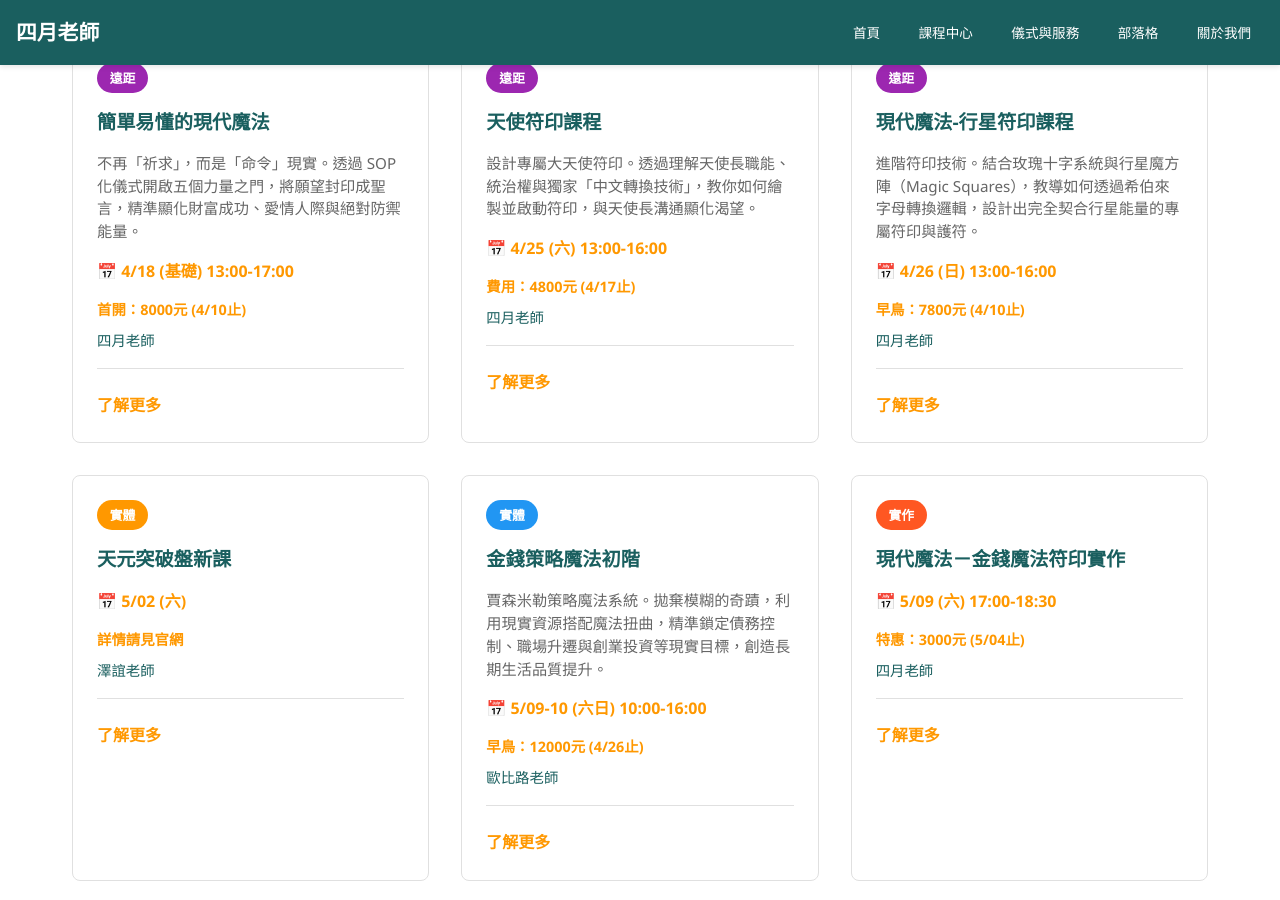
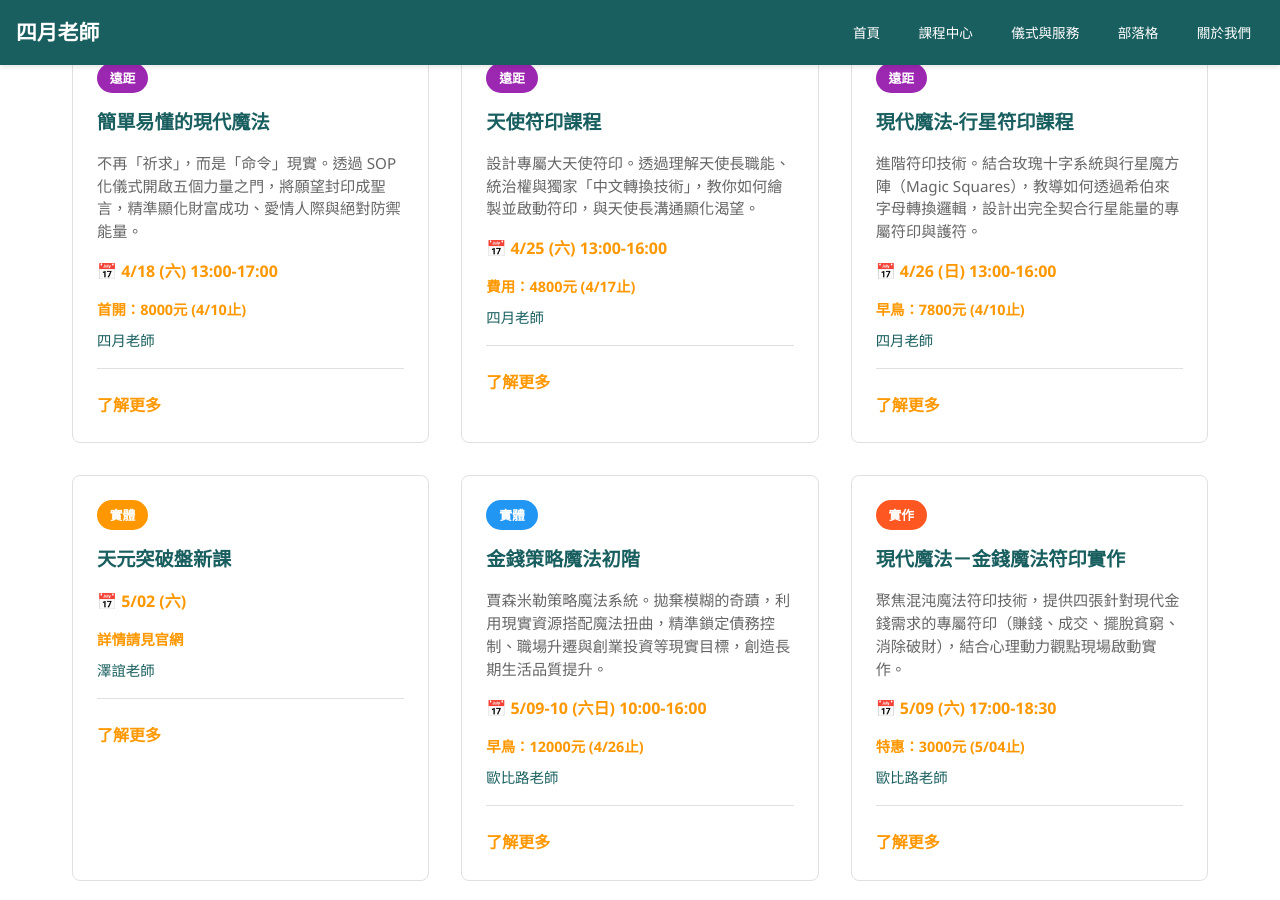
Before and after one commit to light4uliuphone-lang/hoodoo, a Jekyll site: the page built from index.html, in a window 1280 px wide and 900 px high, scrolled down 1051 px. Built offline with Jekyll 4.4.1, drawn with Linux system fonts in a browser that asks for light colours.

Commit message:
Update index.html

```diff
--- a/index.html
+++ b/index.html
@@ -7,7 +7,7 @@
     <div class="hero-content">
         <h1>探索魔法的力量</h1>
         <p>透過策略魔法、藥草魔法與胡督傳統，重新定義您的人生</p>
-        <a href="/course/" class="cta-button">探索全部課程</a>
+        <a href="/course.html" class="cta-button">探索全部課程</a>
     </div>
 </section>
 
@@ -57,7 +57,7 @@
                 <h3>簡單易懂的現代魔法</h3>
                 <p>不再「祈求」，而是「命令」現實。透過 SOP 化儀式開啟五個力量之門，將願望封印成聖言，精準顯化財富成功、愛情人際與絕對防禦能量。</p>
                 <div class="course-info">
-                    <div style="margin-bottom: 5px; color: #ff9800; font-weight: bold;">📅 4/18 (基礎) 13:00-17:00</div>
+                    <div style="margin-bottom: 5px; color: #ff9800; font-weight: bold;">📅 4/18 (六) 13:00-17:00</div>
                     <span class="price">首開：8000元 (4/10止)</span>
                     <span class="teacher">四月老師</span>
                 </div>
@@ -115,13 +115,13 @@
             <div class="course-card">
                 <div class="course-tag" style="background-color: #ff5722;">實作</div>
                 <h3>現代魔法－金錢魔法符印實作</h3>
-                <p></p>
+                <p>聚焦混沌魔法符印技術，提供四張針對現代金錢需求的專屬符印（賺錢、成交、擺脫貧窮、消除破財），結合心理動力觀點現場啟動實作。</p>
                 <div class="course-info">
                     <div style="margin-bottom: 5px; color: #ff9800; font-weight: bold;">📅 5/09 (六) 17:00-18:30</div>
                     <span class="price">特惠：3000元 (5/04止)</span>
-                    <span class="teacher">四月老師</span>
+                    <span class="teacher">歐比路老師</span>
                 </div>
-                <a href="/course.html" class="learn-more">了解更多</a>
+                <a href="/courses/course-011/" class="learn-more">了解更多</a>
             </div>
 
             <div class="course-card">
@@ -197,7 +197,7 @@
             </div>
         </div>
         <div style="text-align: center; margin-top: 3rem;">
-            <a href="/course/" style="color: #1a5f5f; font-weight: bold; text-decoration: none; font-size: 1.2rem;">查看更多課程分類 →</a>
+            <a href="/course.html" style="color: #1a5f5f; font-weight: bold; text-decoration: none; font-size: 1.2rem;">查看更多課程分類 →</a>
         </div>
     </div>
 </section>
```
